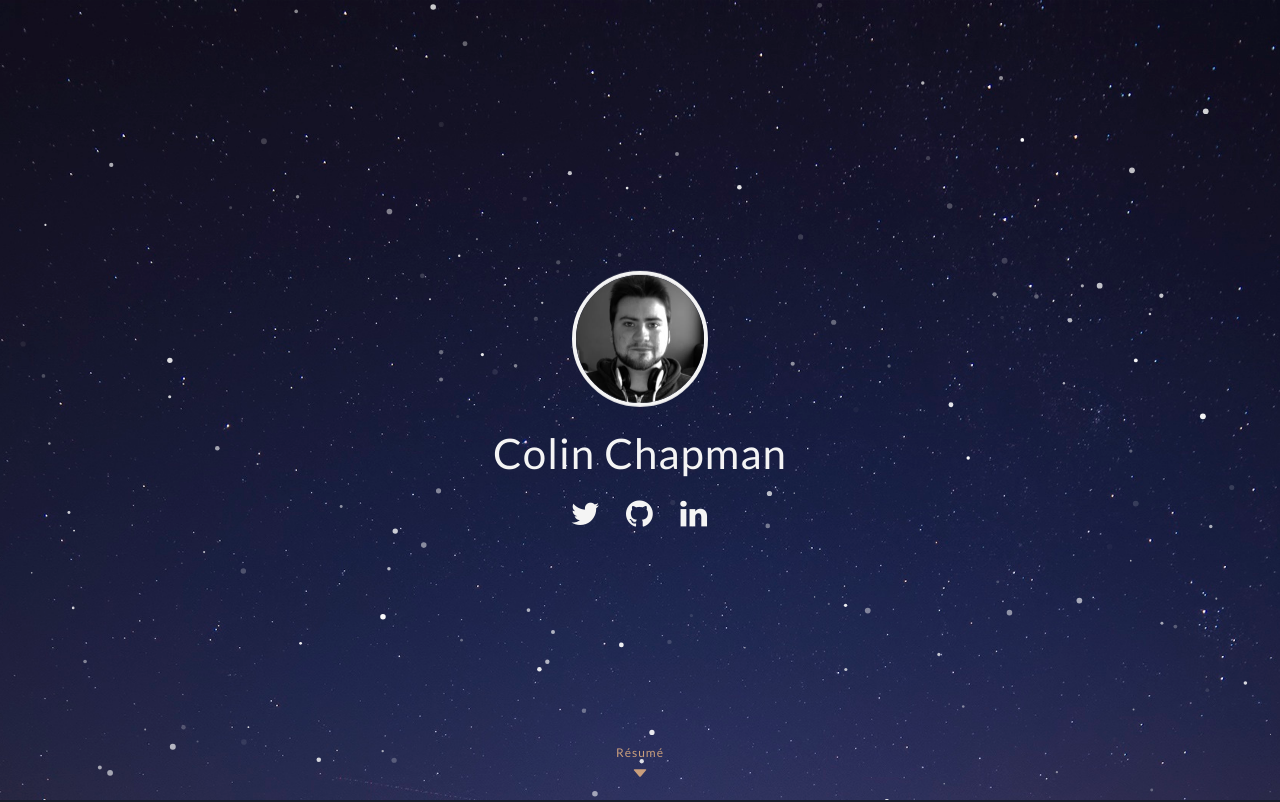
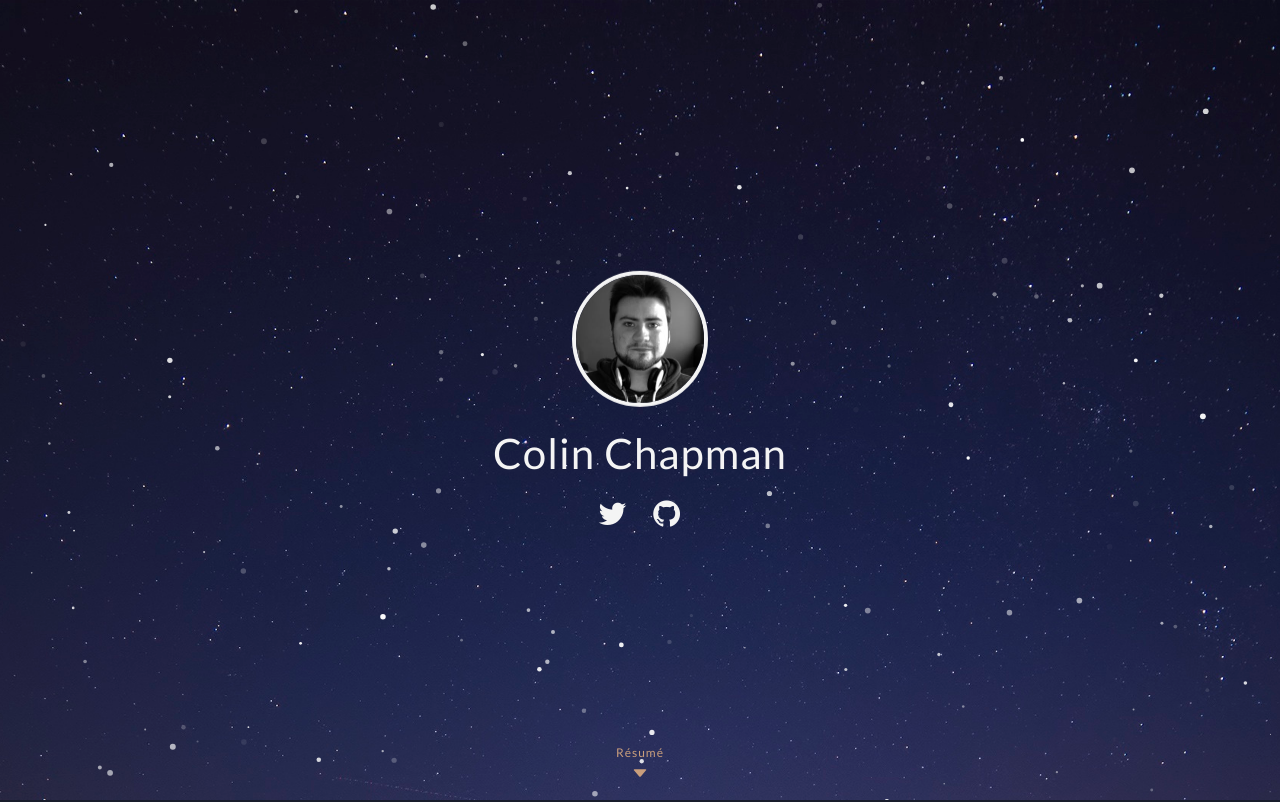
Before and after one commit to cpcio/cpcio.github.io, a plain HTML site: page index.html in a window 1280 px wide. Shown: the top 802 px of the page. Drawn offline with nearby package versions, Linux system fonts and the light colour scheme.

Commit message:
Update links
Updated link locations and removed linkedin

```diff
--- a/index.html
+++ b/index.html
@@ -62,9 +62,8 @@ I am the digital director at FWD Studios in charge of web design, app developmen
 			<h1>Colin Chapman</h1>
 		</div>
 		<div class="grid-12">
-			<a href="https://twitter.com/mediakats"><i class="fa fa-5x fa-twitter icon"></i></a>
-			<a href="https://github.com/MediaKat"><i class="fa fa-5x fa-github icon"></i></a>
-			<a href="https://www.linkedin.com/in/mediakats"><i class="fa fa-5x fa-linkedin icon"></i></a>
+			<a href="https://twitter.com/cpcio"><i class="fa fa-5x fa-twitter icon"></i></a>
+			<a href="https://github.com/cpcio"><i class="fa fa-5x fa-github icon"></i></a>
 		</div>
 	</div>
 </div>
```
